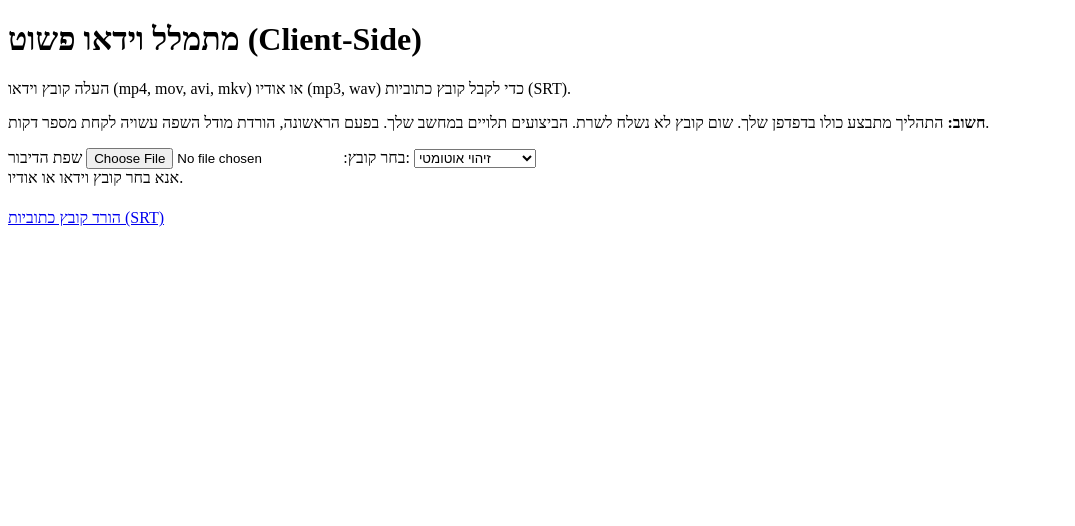
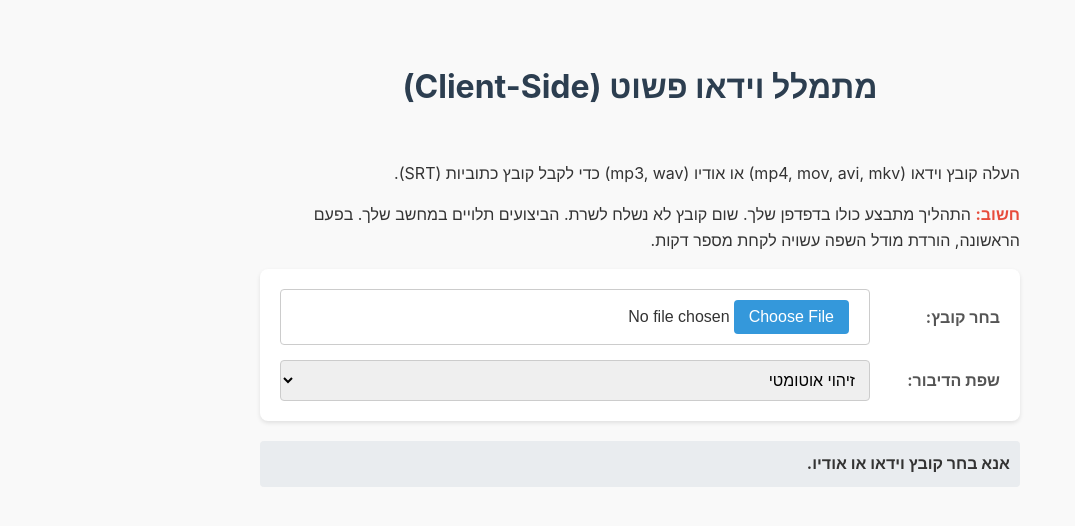
Before and after one commit to itzhak-jan/create_subtitle, a plain HTML site: page index.html in a window 1280 px wide. Shown: the whole page, without its empty margins (0-1075 px from the left). Drawn offline with Linux system fonts and the light colour scheme.

Commit message:
css commit

```diff
--- a/index.html
+++ b/index.html
@@ -1,10 +1,11 @@
 <!DOCTYPE html>
-<html lang="he">
+<html lang="he" dir="rtl"> <!-- הוספתי כיווניות עברית -->
 <head>
     <meta charset="UTF-8">
     <meta name="viewport" content="width=device-width, initial-scale=1.0">
     <title>מתמלל וידאו בדפדפן</title>
-    <link rel="stylesheet" href="styles.css">
+    <!-- קישור לקובץ ה-CSS החיצוני -->
+    <link rel="stylesheet" href="style.css">
 </head>
 <body>
     <h1>מתמלל וידאו פשוט (Client-Side)</h1>
@@ -12,17 +13,31 @@
     <p><strong>חשוב:</strong> התהליך מתבצע כולו בדפדפן שלך. שום קובץ לא נשלח לשרת. הביצועים תלויים במחשב שלך. בפעם הראשונה, הורדת מודל השפה עשויה לקחת מספר דקות.</p>
 
     <div class="controls">
+        <!-- קבוצה עבור בחירת קובץ -->
+        <div class="control-group">
             <label for="videoFile">בחר קובץ:</label>
             <input type="file" id="videoFile" accept="video/*, audio/*">
+        </div>
 
+        <!-- קבוצה עבור בחירת שפה -->
+        <div class="control-group">
             <label for="languageSelect">שפת הדיבור:</label>
             <select id="languageSelect">
                 <option value="auto">זיהוי אוטומטי</option>
                 <option value="he">עברית (Hebrew)</option>
+                <option value="en">אנגלית (English)</option>
+                <option value="ar">ערבית (Arabic)</option>
+                <option value="ru">רוסית (Russian)</option>
+                <option value="zh">סינית (Chinese)</option>
+                <option value="ko">קוריאנית (Korean)</option>
                 <option value="ja">יפנית (Japanese)</option>
-            <option value="en">אנגלית (English)</option>
-            <!-- אפשר להוסיף עוד שפות לפי קודי ISO 639-1 -->
+                <option value="fr">צרפתית (French)</option>
+                <option value="de">גרמנית (German)</option>
+                <option value="es">ספרדית (Spanish)</option>
+                <option value="it">איטלקית (Italian)</option>
+                <!-- אפשר להוסיף עוד שפות ש-Whisper תומך בהן -->
             </select>
+        </div>
     </div>
 
     <div id="status">אנא בחר קובץ וידאו או אודיו.</div>
--- a/style.css
+++ b/style.css
@@ -1,48 +1,169 @@
-body {
-    font-family: sans-serif;
-    padding: 20px;
-    max-width: 600px;
-    margin: auto;
+/* --- General Styles --- */
+* {
+    box-sizing: border-box; /* Easier layout calculations */
 }
 
-#status {
-    margin-top: 15px;
-    font-weight: bold;
+body {
+    font-family: -apple-system, BlinkMacSystemFont, "Segoe UI", Roboto, Helvetica, Arial, sans-serif; /* Modern font stack */
+    padding: 20px;
+    max-width: 800px; /* Limit max width for better readability on large screens */
+    margin: 20px auto; /* Center the content and add some margin */
+    line-height: 1.6; /* Improve readability */
+    background-color: #f9f9f9; /* Light background */
+    color: #333;
 }
 
-#downloadLink {
-    display: none;
-    margin-top: 15px;
-    padding: 10px 15px;
-    background-color: #4CAF50;
-    color: white;
-    text-decoration: none;
-    border-radius: 4px;
+h1 {
+    text-align: center;
+    color: #2c3e50;
+    margin-bottom: 1.5em;
 }
 
-#downloadLink:hover {
-    background-color: #45a049;
+p {
+    margin-bottom: 1em;
+}
+
+strong {
+    color: #e74c3c;
+}
+
+/* --- Controls Area --- */
+.controls {
+    display: flex;
+    flex-direction: column; /* Stack vertically by default */
+    gap: 15px; /* Space between items */
+    background-color: #fff;
+    padding: 20px;
+    border-radius: 8px;
+    box-shadow: 0 2px 4px rgba(0,0,0,0.1);
+    margin-bottom: 20px;
+}
+
+.control-group {
+    display: flex;
+    flex-direction: column; /* Label above input by default */
+}
+
+label {
+    margin-bottom: 5px;
+    font-weight: bold;
+    color: #555;
+}
+
+input[type="file"],
+select {
+    padding: 10px;
+    border: 1px solid #ccc;
+    border-radius: 4px;
+    font-size: 1em;
+    width: 100%; /* Take full width of container */
+}
+
+/* Specific styling for file input button text */
+input[type="file"]::file-selector-button {
+    padding: 8px 15px;
+    margin-right: 10px;
+    border: none;
+    background-color: #3498db;
+    color: white;
+    border-radius: 4px;
+    cursor: pointer;
+    transition: background-color 0.2s ease;
+}
+
+input[type="file"]::file-selector-button:hover {
+    background-color: #2980b9;
+}
+
+
+/* --- Status & Progress --- */
+#status {
+    margin-top: 20px;
+    font-weight: bold;
+    padding: 10px;
+    background-color: #e9ecef;
+    border-radius: 4px;
+    min-height: 1.5em; /* Prevent layout shifts */
 }
 
 progress {
     width: 100%;
-    margin-top: 5px;
-    height: 10px;
+    margin-top: 8px;
+    height: 12px;
+    appearance: none; /* Override default appearance */
+    border: none;
+    border-radius: 6px;
+    overflow: hidden; /* Ensure progress stays within rounded corners */
 }
 
-label {
-    margin-right: 10px;
+/* Style for the progress bar background (track) */
+progress::-webkit-progress-bar {
+    background-color: #eee;
+    border-radius: 6px;
+}
+progress::-moz-progress-bar { /* Firefox */
+    background-color: #eee;
+    border-radius: 6px;
 }
 
-select,
-input[type="file"] {
-    margin-bottom: 15px;
-    padding: 8px;
+/* Style for the progress bar value (the moving part) */
+progress::-webkit-progress-value {
+    background-color: #5cb85c; /* Green */
+    border-radius: 6px;
+    transition: width 0.1s linear;
+}
+progress::-moz-progress-bar { /* Firefox */
+    background-color: #5cb85c;
+    border-radius: 6px;
+    transition: width 0.1s linear;
 }
 
-.controls {
-    display: flex;
-    align-items: center;
-    gap: 15px;
-    flex-wrap: wrap;
+
+#progressDetail {
+    font-size: 0.9em;
+    margin-top: 5px;
+    min-height: 1.2em;
+    color: #666;
 }
+
+/* --- Download Link --- */
+#downloadLink {
+    display: none; /* Hidden by default */
+    margin-top: 20px;
+    padding: 12px 20px;
+    background-color: #5cb85c; /* Green */
+    color: white;
+    text-decoration: none;
+    border-radius: 4px;
+    text-align: center;
+    font-weight: bold;
+    transition: background-color 0.2s ease;
+}
+
+#downloadLink:hover {
+    background-color: #4cae4c;
+}
+
+/* --- Responsive Adjustments --- */
+
+/* On screens wider than 600px, maybe put label and control side-by-side */
+@media (min-width: 600px) {
+    .control-group {
+        flex-direction: row; /* Label beside input */
+        align-items: center; /* Align items vertically */
+        gap: 10px; /* Space between label and input */
+    }
+
+    label {
+        margin-bottom: 0; /* Remove bottom margin when side-by-side */
+        flex-basis: 120px; /* Give label a fixed width */
+        flex-shrink: 0; /* Prevent label from shrinking */
+        text-align: right;
+    }
+
+    input[type="file"],
+    select {
+        flex-grow: 1; /* Allow input/select to take remaining space */
+        width: auto; /* Override the 100% width */
+    }
+}
```
Lines whose indentation alone changed are shown as unchanged.
